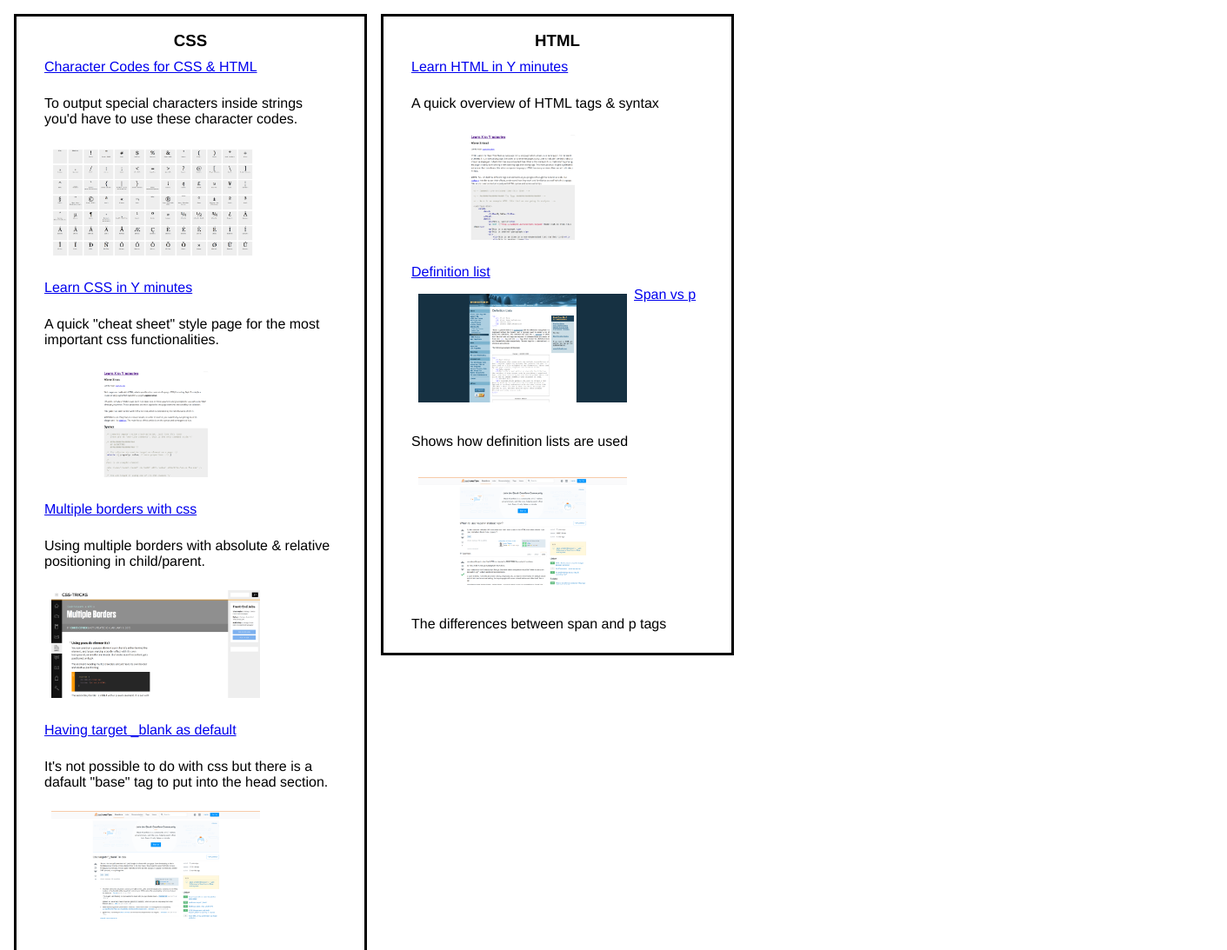
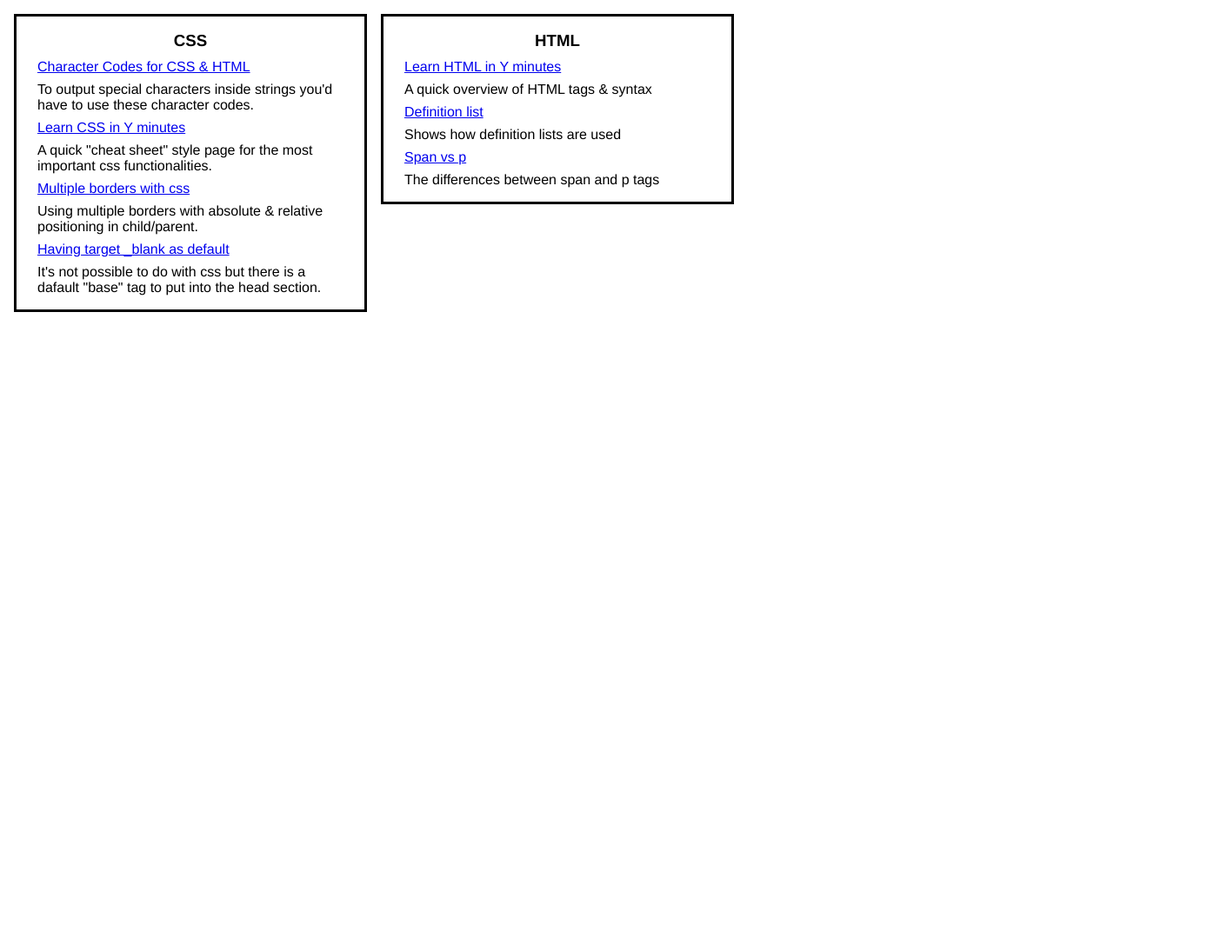
Before and after one commit to NikiSchlifke/codefactory.wien_week_02, a plain HTML site: page day07/exercises/bookmarks/index.html in a window 1280 px wide. Shown: the top 1093 px of the page at 87% size, 1411 px wide, since content can reach past the window. After the commit the page ends 838 px from the top, so only its background shows below. Drawn offline with Linux system fonts and the light colour scheme.

Commit message:
adapted bookmark page

```diff
--- a/day07/exercises/bookmarks/index.html
+++ b/day07/exercises/bookmarks/index.html
@@ -12,62 +12,57 @@
     <main>
         <section id="css">
             <h3>CSS</h3>
-            <dl>
-                <dt>
+            <div class="bookmark">
                 <a href="https://dev.w3.org/html5/html-author/charref">Character Codes for CSS &amp; HTML</a>
-                </dt>
-                <dd>
                 <div class="description">To output special characters inside strings you'd have to use these character codes.</div class="description">
-                    <span class="thumbnail">                    <img src="thumbnails/Character_Entity_Reference_Chart.png" alt=""></span>
-                </dd>
-                <dt>
+                <div class="thumbnail">
+                    <img src="thumbnails/Character_Entity_Reference_Chart.png" alt=""></div>
+            </div>
+            <div class="bookmark">
                 <a href="https://learnxinyminutes.com/docs/css/">Learn CSS in Y minutes</a>
-                </dt>
-                <dd>
                 <div class="description">A quick "cheat sheet" style page for the most important css functionalities.</div class="description">
-                    <span class="thumbnail">                    <img src="thumbnails/Learn_css_in_Y_Minutes.png" alt="">
-                </span> </dd>
-                <dt>
+                <div class="thumbnail">
+                    <img src="thumbnails/Learn_css_in_Y_Minutes.png" alt="">
+                </div>
+            </div>
+            <div class="bookmark">
                 <a href="https://css-tricks.com/snippets/css/multiple-borders/">Multiple borders with css</a>
-                </dt>
-                <dd>
                 <div class="description">Using multiple borders with absolute &amp; relative positioning in child/parent.</div class="description">
-                    <span class="thumbnail">                    <img src="thumbnails/Multiple_Borders_CSS_Tricks.png" alt="">
-                </span> </dd>
-                <dt>
+                <div class="thumbnail">
+                    <img src="thumbnails/Multiple_Borders_CSS_Tricks.png" alt="">
+                </div>
+            </div>
+            <div class="bookmark">
                 <a href="http://stackoverflow.com/questions/17281486/use-target-blank-in-css">Having target _blank as default</a>
-                </dt>
-                <dd>
                 <div class="description">It's not possible to do with css but there is a dafault "base" tag to put into the head section.</div class="description">
-                    <span class="thumbnail">                    <img src="thumbnails/css3_Use_target_blank_in_css_Stack_Overflow.png" alt="">
-                </span> </dd>
-            </dl>
+                <div class="thumbnail">
+                    <img src="thumbnails/css3_Use_target_blank_in_css_Stack_Overflow.png" alt="">
+                </div>
+            </div>
         </section>
         <section id="html">
             <h3>HTML</h3>
-            <dl>
-                <dt>
+            <div class="bookmark">
                 <a href="https://learnxinyminutes.com/docs/html/">Learn HTML in Y minutes</a>
-                </dt>
-                <dd>
                 <div class="description">A quick overview of HTML tags &amp; syntax</div class="description">
-                    <span class="thumbnail">                    <img src="thumbnails/Learn_html_in_Y_Minutes.png" alt="">
-                </span> </dd>
-                <dt>
+                <div class="thumbnail">
+                    <img src="thumbnails/Learn_html_in_Y_Minutes.png" alt="">
+                </div>
+            </div>
+            <div class="bookmark">
                 <a href="http://www.ironspider.ca/lists/deflists.htm">Definition list</a>
-                    <span class="thumbnail">                    <img src="thumbnails/Definition_Lists.png" alt="">
-                </span> </dt>
-                <dd>
                 <div class="description">Shows how definition lists are used</div class="description">
-                </dd>
-                <dt>
+                <div class="thumbnail">
+                    <img src="thumbnails/Definition_Lists.png" alt="">
+                </div>
+            </div>
+            <div class="bookmark">
                 <a href="http://stackoverflow.com/questions/1908234/when-to-use-span-instead-p">Span vs p</a>
-                    <span class="thumbnail">                    <img src="thumbnails/html_When_to_use_span_instead_p_Stack_Overflow.png" alt="">
-                </span> </dt>
-                <dd>
-                    <div class="description">The differences between span and p tags</div class="description">
-                </dd>
-            </dl>
+                <div class="description">The differences between span and p tags</div>
+                <div class="thumbnail">
+                    <img src="thumbnails/html_When_to_use_span_instead_p_Stack_Overflow.png" alt="">
+                </div>
+            </div>
         </section>
     </main>
 </body>
--- a/day07/exercises/bookmarks/links.css
+++ b/day07/exercises/bookmarks/links.css
@@ -23,28 +23,48 @@ main section h3 {
 }
 
 main section {
-    transition-property: left
 }
 
-main section dd {
+.bookmark {
+    transition: all 0.15s ;
     position: relative;
-    float: left;
+}
+
+.bookmark:hover .thumbnail {
+    visibility: visible;
 }
 
 .thumbnail {
-	float: left;
-	position: relative;
-    width: 240px;
-    height: auto;
+    margin: 0;
+    position: absolute;
+    visibility: hidden;
+    height: 61.80339887498948vh;
+    width: : auto;
+    z-index: 999;
+    left: 0;
+    bottom: -61.80339887498948vh;
+    pointer-events : none;
+
 }
-.thumbnail img:hover {
-    position: relative;
+.thumbnail img {
+    margin: 0;
+    width: inherit;
+    height: inherit;
+
+}
+
+/*.thumbnail img:hover {
+    position: absolute;
+    left: -50%;
+    top: -50%;
     width: 800px;
     z-index: 999;
 }
 
 .thumbnail img {
-	width: 240px;
-	height: auto;
+    visibility: hidden;
+    width: inherit;
+    height: inherit;
     transition: all 0.15s ease-in-out;
 }
+*/
```
Also changed, not shown: 1 other file. Lines whose indentation alone changed are shown as unchanged.
